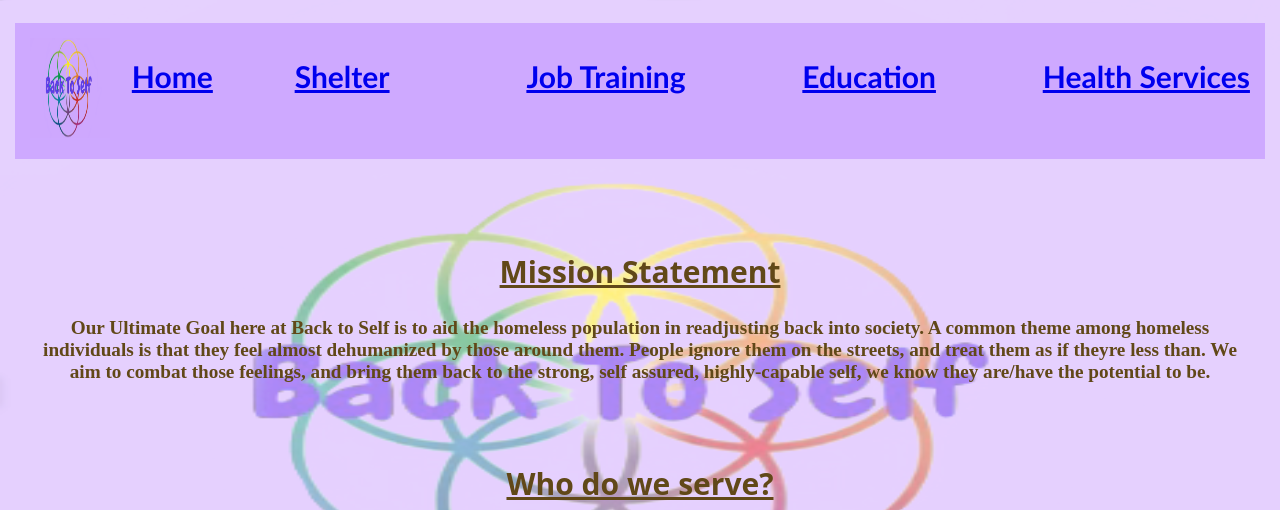
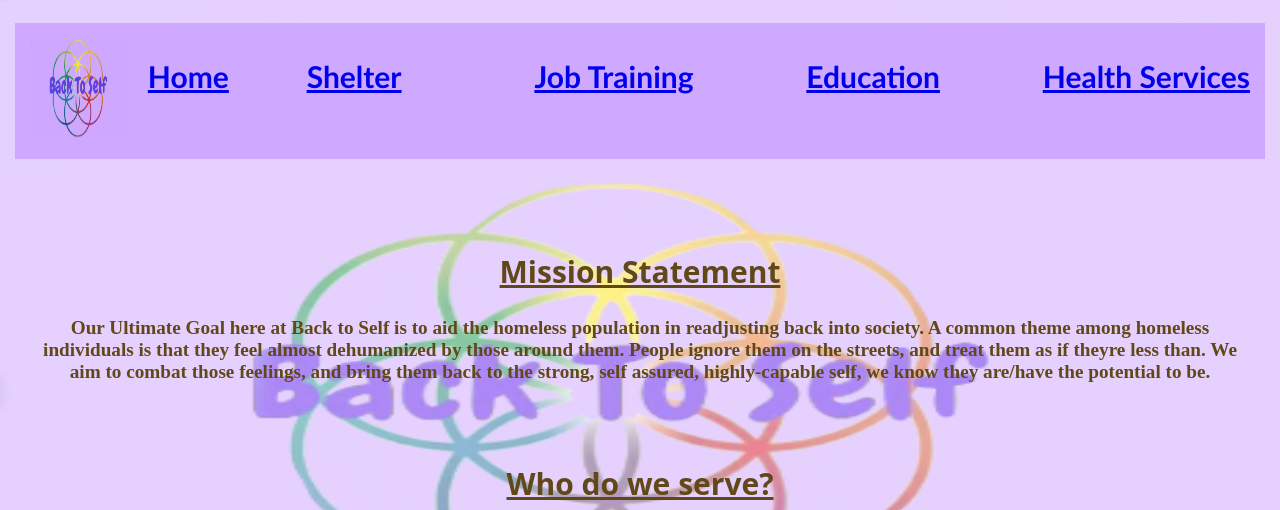
Before and after one commit to Jaclyn-Blumenthal/Back-to-Self, a plain HTML site: page index.html in a window 1280 px wide. Shown: the top 510 px of the page. Drawn offline with Linux system fonts and the light colour scheme.

Commit message:
modified pages

```diff
--- a/index.html
+++ b/index.html
@@ -17,7 +17,7 @@
 
         <div class="navbar">
             <ul class="nav">
-            <li class = "logo"><img src="anaimgs/purplogo.png" alt="Back To Self Logo" width="80px" height="100 px"> </li>
+            <li class = "logo"><img src="anaimgs/purplogo.png" alt="Back To Self Logo" width="100px" height="100 px"> </li>
             <li class="home" ><a href="ana.html">Home</a></li>
             <li class="shelter"><a href="melinda.html">Shelter </a></li>
             <li class="job"><a href="george.html">Job Training</a></li>
```
